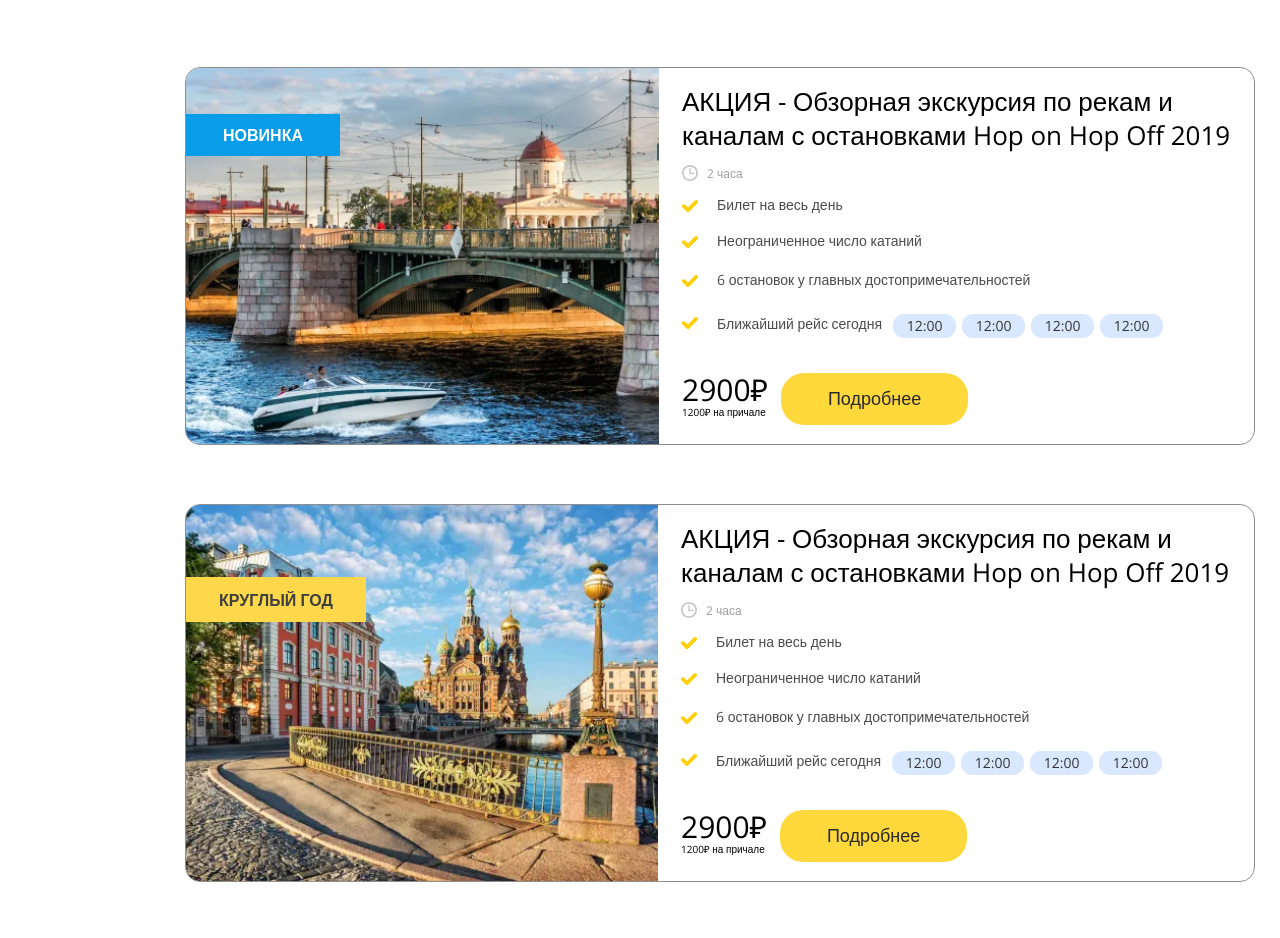
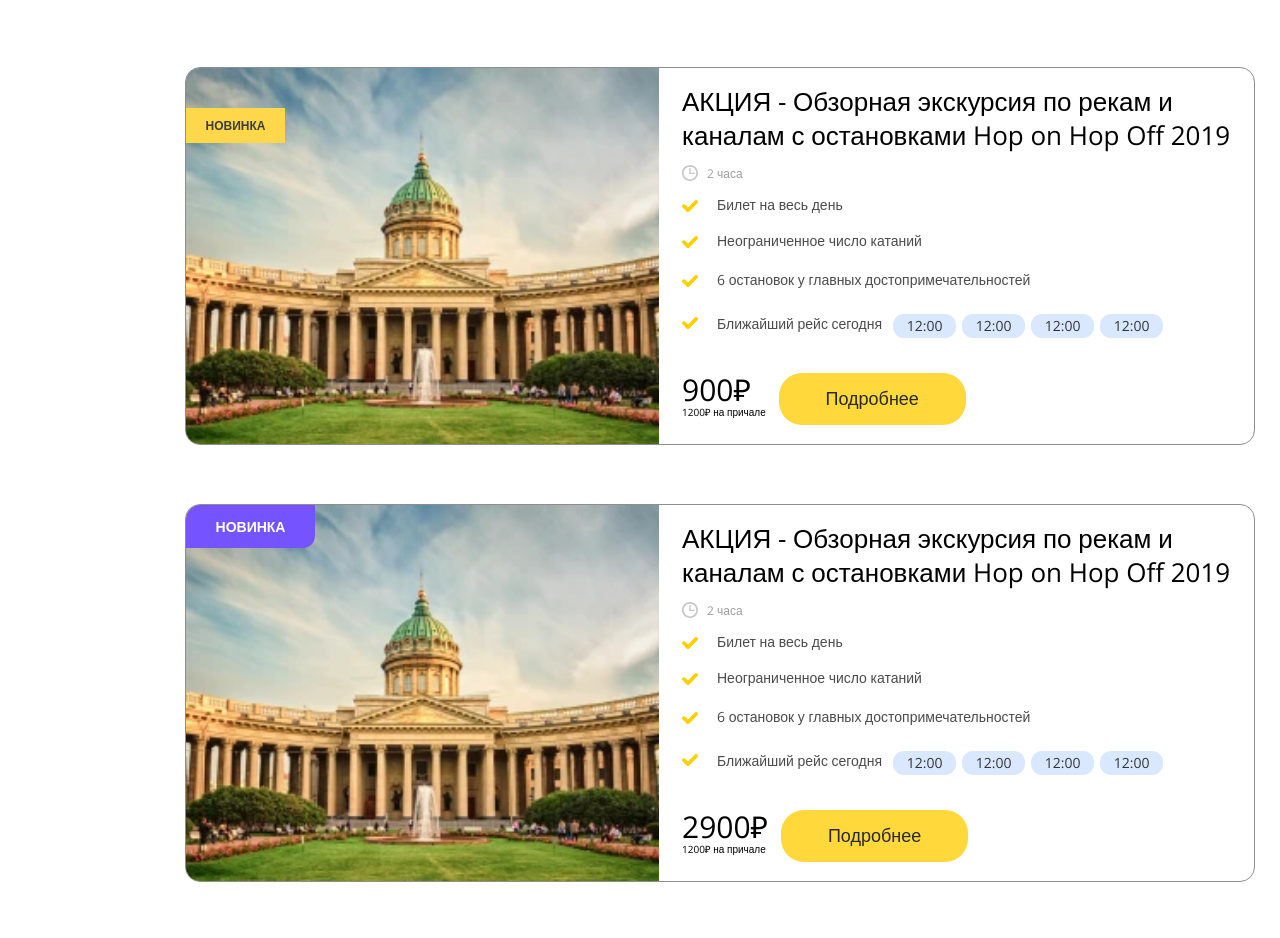
Before and after one commit to shortytapki/nevatrip, a website: page index.html in a window 1280 px wide. Shown: the top 938 px of the page. Drawn offline with nearby package versions, Linux system fonts and the light colour scheme.

Commit message:
Prepared for final dist

```diff
--- a/index.html
+++ b/index.html
@@ -15,7 +15,115 @@
   </head>
   <body>
     <main class="container">
-      <div class="card" label-style="3">
+      <div class="card" label-style="1-mob">
+        <img
+          src="assets/images/mob/card-mob.webp"
+          alt=""
+          srcset="
+            assets/images/mob/card-mob.webp   1x,
+            assets/images/mob/card-mob2x.webp 2x,
+            assets/images/mob/card-mob3x.webp 3x
+          "
+          class="card__img"
+        />
+
+        <div class="description-container">
+          <div class="duration">
+            <img src="assets/svg/clock.svg" alt="" class="duration__icon" />
+            <p class="duration__txt">2 часа</p>
+          </div>
+          <h2 class="heading">
+            АКЦИЯ - Обзорная экскурсия по рекам и каналам с остановками Hop on
+            Hop Off 2019
+          </h2>
+          <ul class="features">
+            <li class="features__point features__point--mb-1">
+              <img src="assets/svg/bullet-point.svg" alt="" />
+              <p>Билет на весь день</p>
+            </li>
+            <li class="features__point features__point--mb-2">
+              <img src="assets/svg/bullet-point.svg" alt="" />
+              <p>Неограниченное число катаний</p>
+            </li>
+            <li class="features__point features__point--mb-3">
+              <img src="assets/svg/bullet-point.svg" alt="" />
+              <p>6 остановок у главных достопримечательностей</p>
+            </li>
+            <li class="features__point">
+              <img src="assets/svg/bullet-point.svg" alt="" />
+              <div class="departures">
+                <span>Ближайший рейс сегодня</span>
+                <span class="departures__time">12:00</span>
+                <span class="departures__time">12:00</span>
+                <span class="departures__time">12:00</span>
+                <span class="departures__time">12:00</span>
+              </div>
+            </li>
+          </ul>
+          <footer class="card-footer">
+            <div class="auto-height">
+              <p class="price">900₽</p>
+              <p class="pier-buy">1200₽ на причале</p>
+            </div>
+            <button class="button">Подробнее</button>
+          </footer>
+        </div>
+      </div>
+      <div class="card" label-style="2-mob">
+        <img
+          src="assets/images/mob/card-mob.webp"
+          alt=""
+          srcset="
+            assets/images/mob/card-mob.webp   1x,
+            assets/images/mob/card-mob2x.webp 2x,
+            assets/images/mob/card-mob3x.webp 3x
+          "
+          class="card__img"
+        />
+
+        <div class="description-container">
+          <div class="duration">
+            <img src="assets/svg/clock.svg" alt="" class="duration__icon" />
+            <p class="duration__txt">2 часа</p>
+          </div>
+          <h2 class="heading">
+            АКЦИЯ - Обзорная экскурсия по рекам и каналам с остановками Hop on
+            Hop Off 2019
+          </h2>
+          <ul class="features">
+            <li class="features__point features__point--mb-1">
+              <img src="assets/svg/bullet-point.svg" alt="" />
+              <p>Билет на весь день</p>
+            </li>
+            <li class="features__point features__point--mb-2">
+              <img src="assets/svg/bullet-point.svg" alt="" />
+              <p>Неограниченное число катаний</p>
+            </li>
+            <li class="features__point features__point--mb-3">
+              <img src="assets/svg/bullet-point.svg" alt="" />
+              <p>6 остановок у главных достопримечательностей</p>
+            </li>
+            <li class="features__point">
+              <img src="assets/svg/bullet-point.svg" alt="" />
+              <div class="departures">
+                <span>Ближайший рейс сегодня</span>
+                <span class="departures__time">12:00</span>
+                <span class="departures__time">12:00</span>
+                <span class="departures__time">12:00</span>
+                <span class="departures__time">12:00</span>
+              </div>
+            </li>
+          </ul>
+          <footer class="card-footer">
+            <div class="auto-height">
+              <p class="price">2900₽</p>
+              <p class="pier-buy">1200₽ на причале</p>
+            </div>
+            <button class="button" btn-style="rect">Подробнее</button>
+          </footer>
+        </div>
+      </div>
+      <div class="card" label-style="1-desk">
         <img
           src="assets/images/desktop/desk-img-1.webp"
           alt=""
@@ -62,14 +170,14 @@
           </ul>
           <footer class="card-footer">
             <div class="auto-height">
-              <p class="price">2900₽</p>
+              <p class="price">900₽</p>
               <p class="pier-buy">1200₽ на причале</p>
             </div>
-            <button class="button button--btn-2">Подробнее</button>
+            <button class="button">Подробнее</button>
           </footer>
         </div>
       </div>
-      <div class="card" label-style="1">
+      <div class="card" label-style="2-desk">
         <img
           src="assets/images/desktop/sp-desk.webp"
           alt=""
@@ -116,10 +224,10 @@
           </ul>
           <footer class="card-footer">
             <div class="auto-height">
-              <p class="price">2900₽</p>
+              <p class="price">900₽</p>
               <p class="pier-buy">1200₽ на причале</p>
             </div>
-            <button class="button button--btn-2">Подробнее</button>
+            <button class="button">Подробнее</button>
           </footer>
         </div>
       </div>
--- a/sass/components/_card-footer.scss
+++ b/sass/components/_card-footer.scss
@@ -37,8 +37,9 @@
       var(--subheading-color)
     );
     border: var(--border-thickness-desktop) solid var(--button-border-color);
+  }
 
-    &--btn-2 {
+  [btn-style='rect'] {
     @include set.button(
       1rem,
       19.3rem,
@@ -49,7 +50,7 @@
       var(--subheading-color)
     );
     border: var(--border-thickness-desktop) solid var(--button-border-color);
-    }
+    border-radius: 10px;
   }
 
   // border-radius: 20px;
--- a/sass/components/_label.scss
+++ b/sass/components/_label.scss
@@ -32,7 +32,7 @@
   @include lt.flex(row, $alignment: center, $justify: center);
 }
 
-[label-style='1']::after {
+[label-style='1-mob']::after {
   @include cardLabel(
     var(--label-bg-color-yellow),
     var(--label-color-gray-1),
@@ -44,7 +44,7 @@
   );
 }
 
-[label-style='2']::after {
+[label-style='2-mob']::after {
   @include cardLabel(
     var(--label-bg-color-purple),
     var(--white),
@@ -57,7 +57,7 @@
   border-radius: 15px 0px 12px;
 }
 
-[label-style='3']::after {
+[label-style='1-desk']::after {
   @include cardLabel(
     var(--label-3-bg-color),
     var(--white),
@@ -68,3 +68,19 @@
     'Новинка'
   );
 }
+
+[label-style='2-desk']::after {
+  @include cardLabel(
+    var(--label-bg-color-yellow),
+    var(--label-color-gray-1),
+    7.2rem,
+    4.5rem,
+    18rem,
+    1.6rem,
+    'Круглый год'
+  );
+}
+// width: 18rem;
+// height: 4.5rem;
+// font-size: 1.6rem;
+// top: 7.2rem;
--- a/sass/utils/_queries.scss
+++ b/sass/utils/_queries.scss
@@ -5,14 +5,6 @@
     gap: 5.9rem;
     width: 144rem;
     padding: 6.7rem 0;
-  }
-
-  [label-style='1']::after {
-    width: 18rem;
-    height: 4.5rem;
-    font-size: 1.6rem;
-    top: 7.2rem;
-    content: 'круглый год';
   }
 
   .card {
@@ -23,6 +15,7 @@
     border-radius: 15px;
 
     &__img {
+      min-width: 47.3rem;
       max-width: 47.3rem;
       transform: none;
     }
```
Also changed, not shown: css/style.css. Lines whose indentation alone changed are shown as unchanged.
